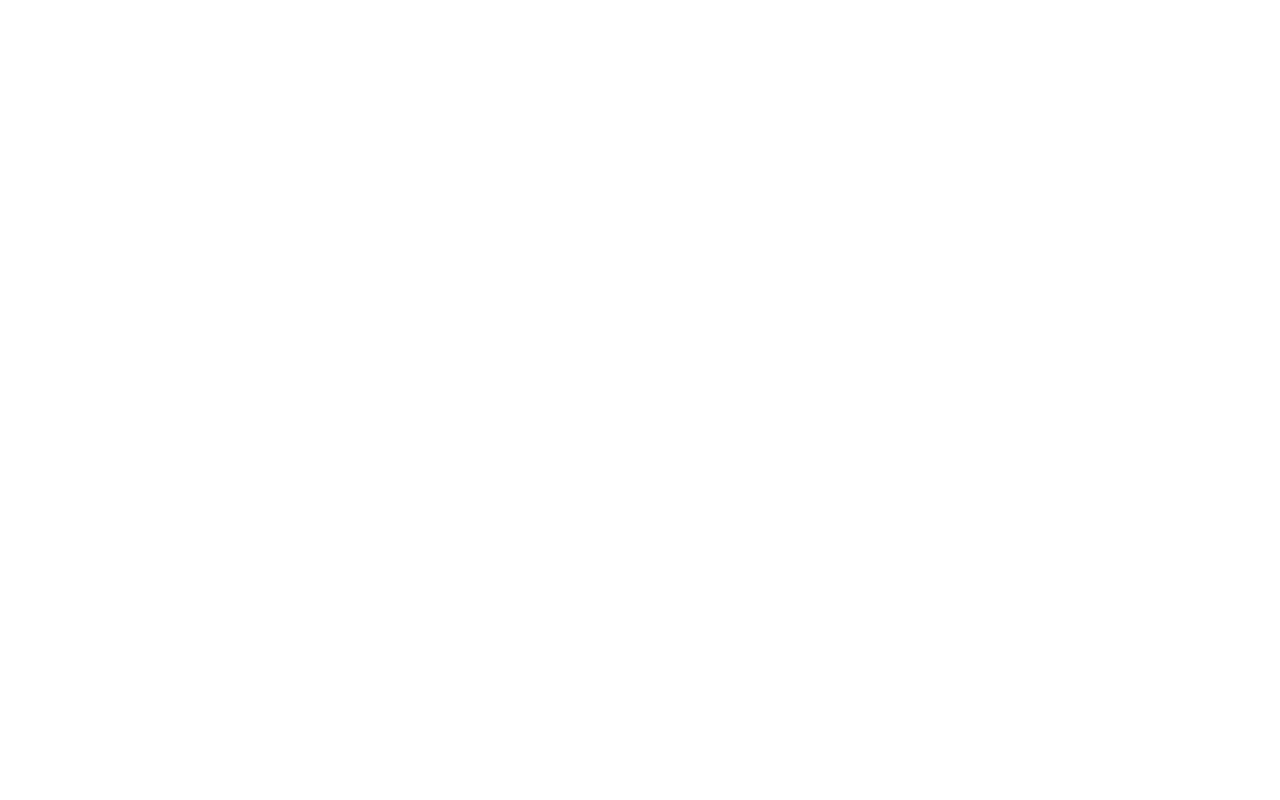
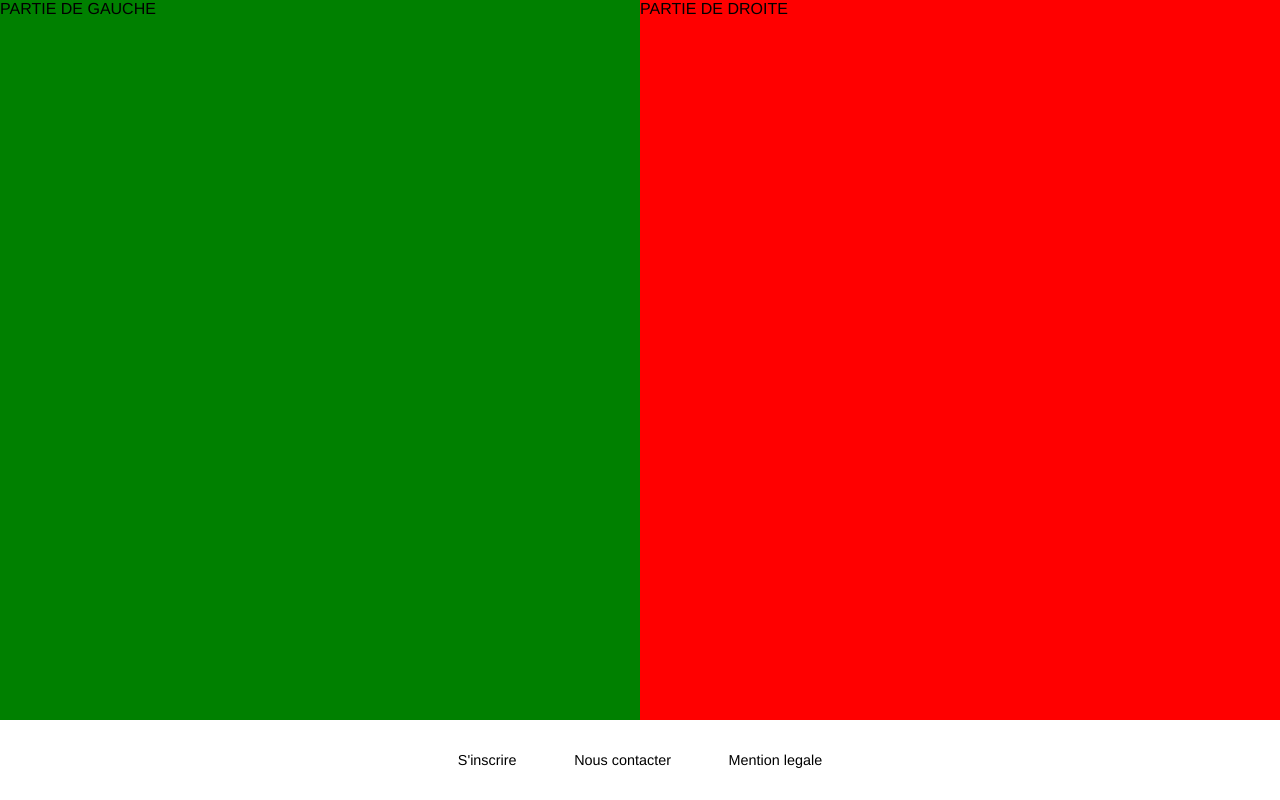
Before and after one commit to BerdanKoc/Netflix_Copycat, a plain HTML site: page facebook_copycat/index.html in a window 1280 px wide. Drawn offline with Linux system fonts and the light colour scheme.

Commit message:
Footer terminated

```diff
--- a/facebook_copycat/index.css
+++ b/facebook_copycat/index.css
@@ -0,0 +1,41 @@
+body {
+    margin: 0;
+    padding: 0;
+    font-family: Helvetica;
+}
+
+
+.container {
+    background-color: yellow;
+    display: flex;
+    height: 90vh;
+}
+
+.left-part {
+    background-color: green;
+    flex: 1;
+}
+
+.right-part {
+    background-color: red;
+    flex: 1;
+}
+
+footer {
+    height: 10vh;
+    display: flex;
+    align-items: center;
+    justify-content: center;
+}
+
+footer a {
+    margin: 0 2em;
+    text-decoration: none;
+    color: black;
+    font-size: 0.9em;
+}
+
+footer a:hover {
+    text-decoration: underline;
+    cursor: pointer;
+}
--- a/facebook_copycat/index.html
+++ b/facebook_copycat/index.html
@@ -7,8 +7,20 @@
         <link rel="shortcut icon" href="facebook_icon.png" type="image/x-icon">
         <link rel="stylesheet" href="index.css">
         <title>Facebook</title>
-    </head>
-<body>
-
-</body>
+     </head>
+    <body>
+        <div class="container">
+            <div class="left-part">
+             PARTIE DE GAUCHE
+            </div>
+        <div class="right-part">
+             PARTIE DE DROITE
+         </div>
+        </div>
+     <footer>
+            <a href="">S'inscrire</a>
+            <a href="">Nous contacter</a>
+         <a href="">Mention legale</a>
+     </footer>
+    </body>
 </html>
```
